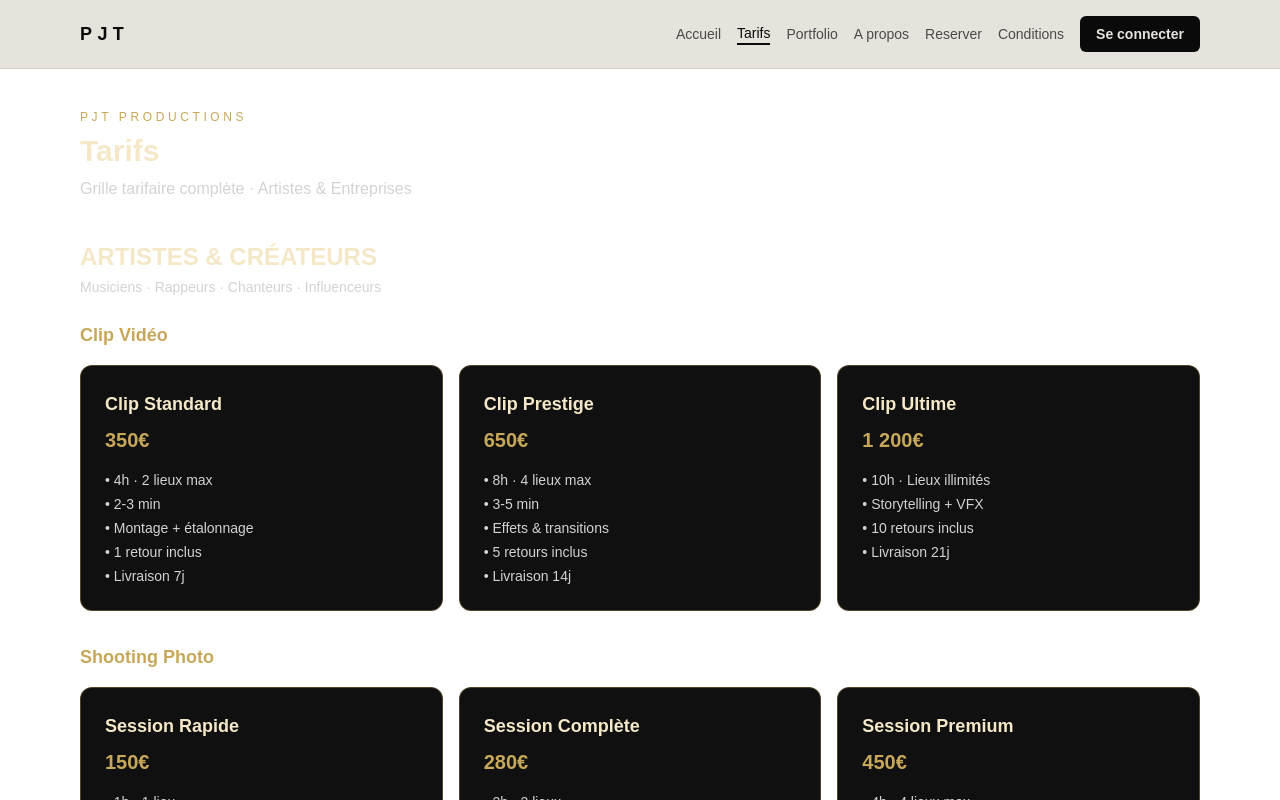
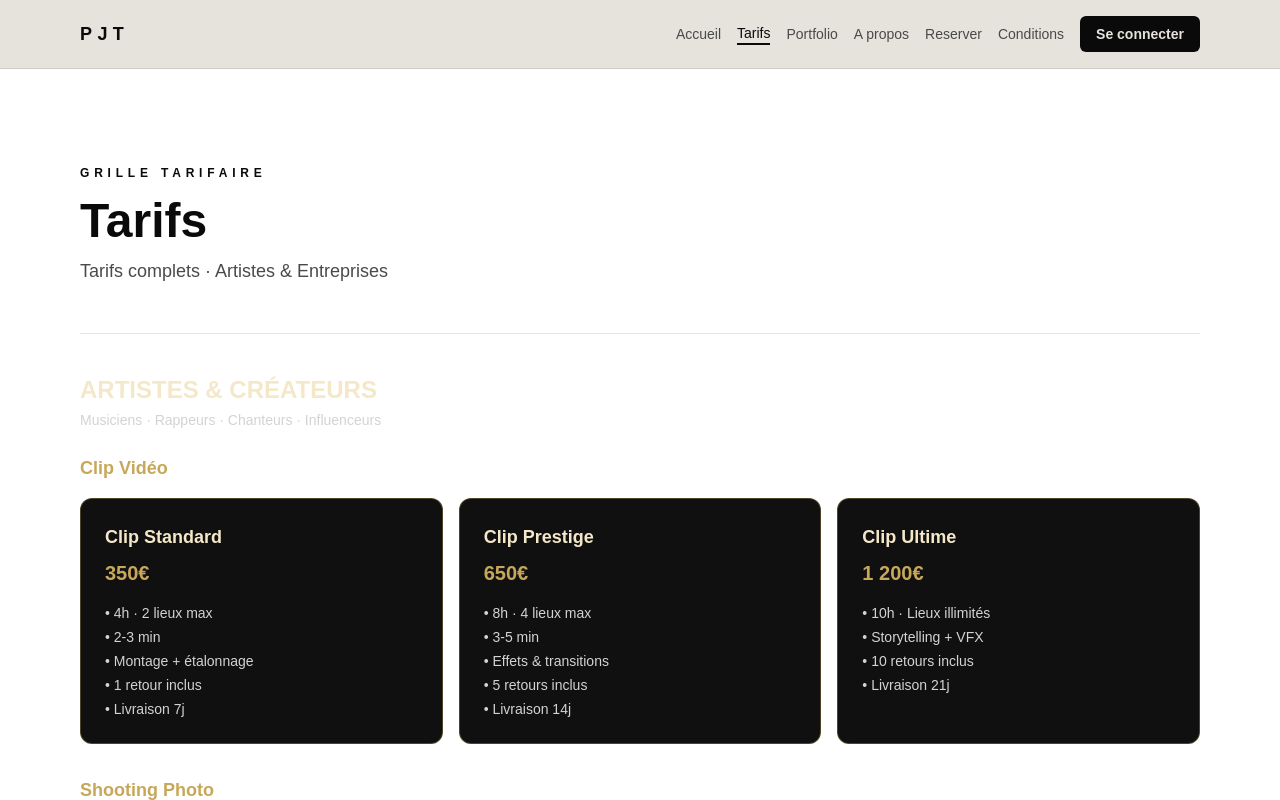
Before and after one commit to VibecodingClaude/pjt-productions, a Next.js app: page /tarifs in a window 1280 px wide. Shown: the top 800 px of the page. Built offline with nearby package versions, Linux system fonts and the light colour scheme; no server answers.

Commit message:
Final: Complete Chiara Luzzana theme - beige and black

```diff
--- a/app/tarifs/page.tsx
+++ b/app/tarifs/page.tsx
@@ -1,11 +1,11 @@
 export default function TarifsPage() {
   return (
-    <main className="mx-auto w-full max-w-6xl px-4 py-10">
-      <section>
-        <p className="text-xs tracking-[0.3em] text-[#c7a85a]">PJT PRODUCTIONS</p>
-        <h1 className="mt-2 text-3xl font-semibold text-[#f5e8c9]">Tarifs</h1>
-        <p className="mt-2 text-[#d3d3d3]">
-          Grille tarifaire complète · Artistes & Entreprises
+    <main className="mx-auto w-full max-w-6xl px-4 py-12 bg-white">
+      <section className="py-12 border-b border-[#0A0A0A]/10">
+        <p className="text-xs tracking-[0.4em] font-semibold text-[#0A0A0A] uppercase">Grille tarifaire</p>
+        <h1 className="mt-4 text-5xl font-black text-[#0A0A0A]">Tarifs</h1>
+        <p className="mt-3 text-lg text-[#4a4a4a]">
+          Tarifs complets · Artistes & Entreprises
         </p>
       </section>
 
```
